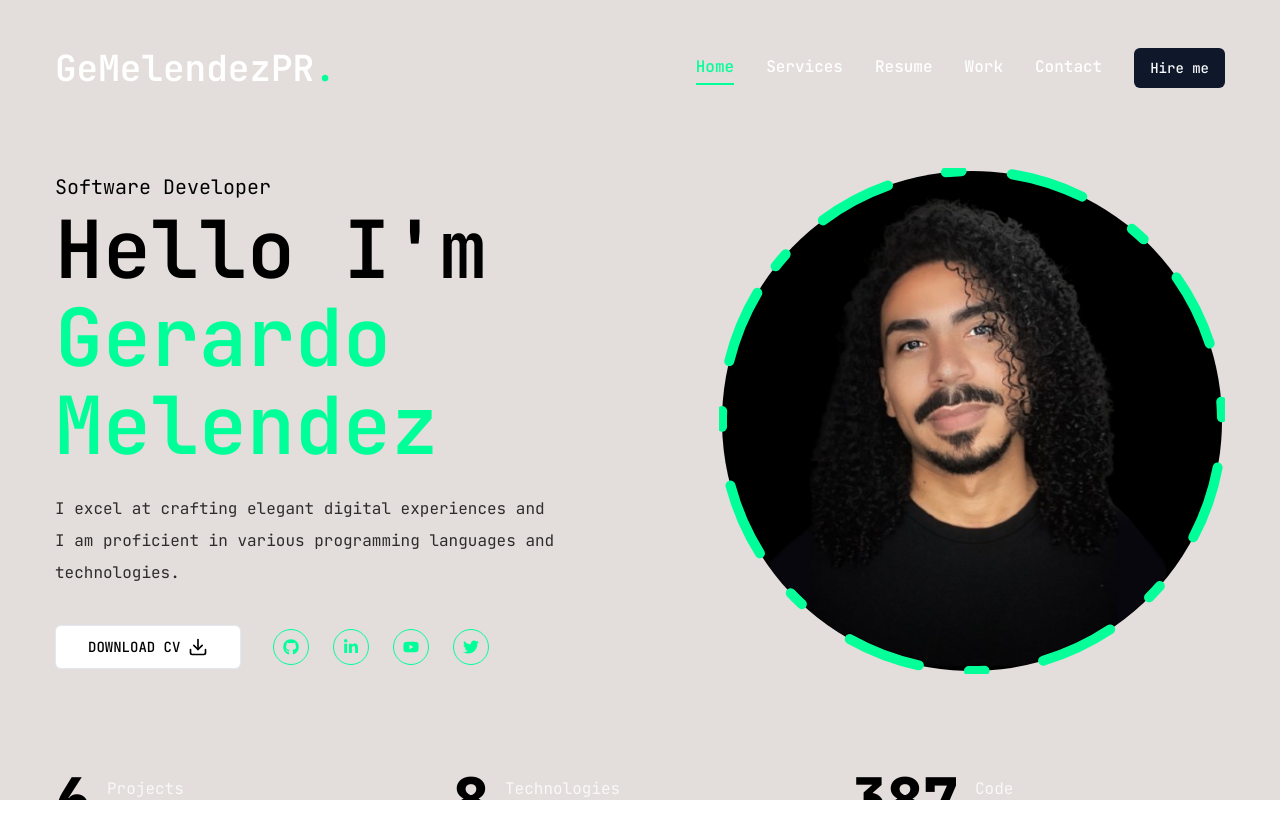
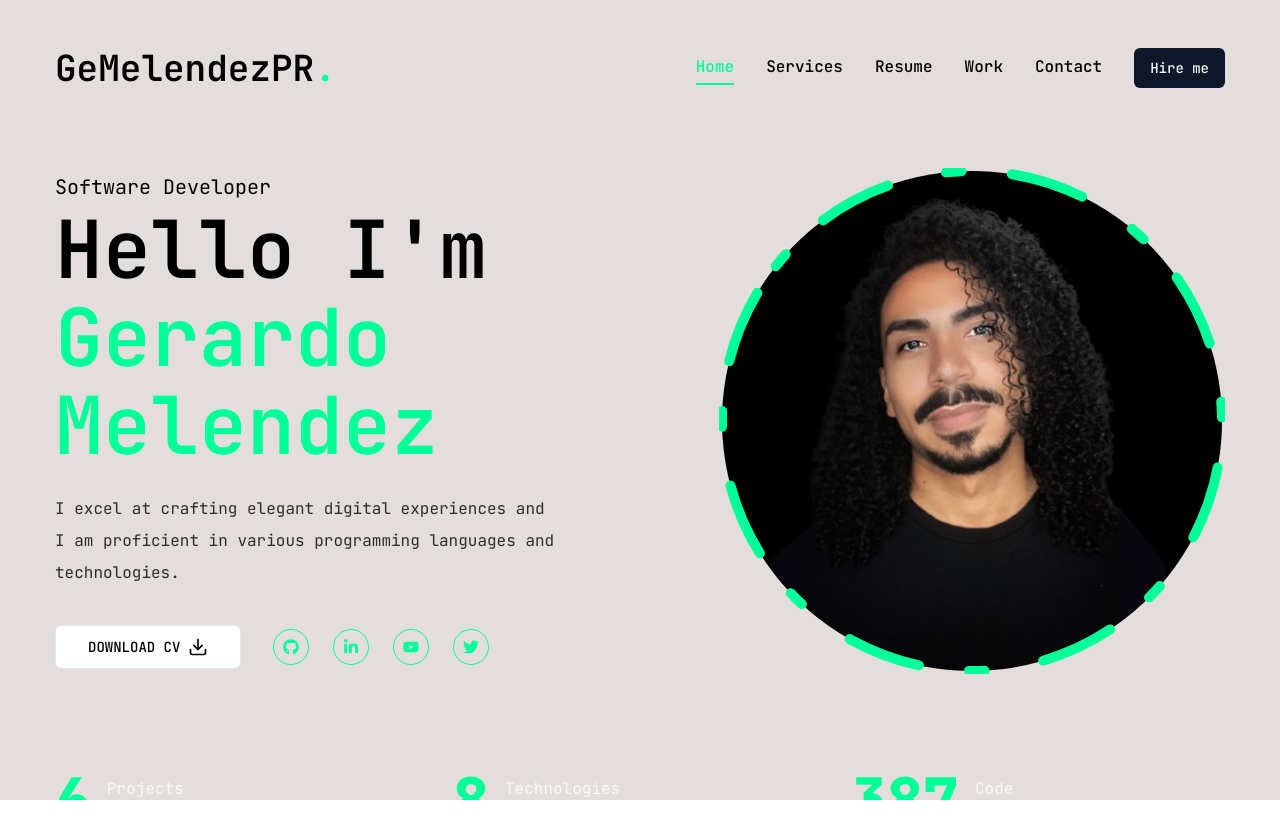
Before and after one commit to gemelendezpr/landing-page, a Next.js app: page / in a window 1280 px wide. Built offline with nearby package versions, Linux system fonts and the light colour scheme.

Commit message:
text color accents added in stats

```diff
--- a/components/Header.jsx
+++ b/components/Header.jsx
@@ -7,7 +7,7 @@ import MobileNav from "./MobileNav";
 
 const Header = () => {
   return (
-    <header className="py-8 xl:py-12 text-white">
+    <header className="py-8 xl:py-12 text-black">
       <div className="container mx-auto flex justify-between items-center">
         {/* logo */}
         <Link href="/">
--- a/components/Stats.jsx
+++ b/components/Stats.jsx
@@ -36,7 +36,7 @@ const Stats = () => {
                   end={item.num}
                   duration={5}
                   delay={2}
-                  className="text-4xl xl:text-6xl font-extrabold"
+                  className="text-accent text-4xl xl:text-6xl font-extrabold"
                 />
                 <p
                   className={`${
```
